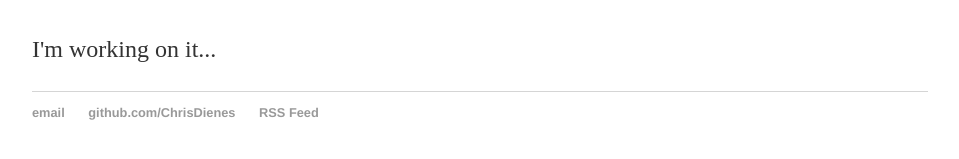
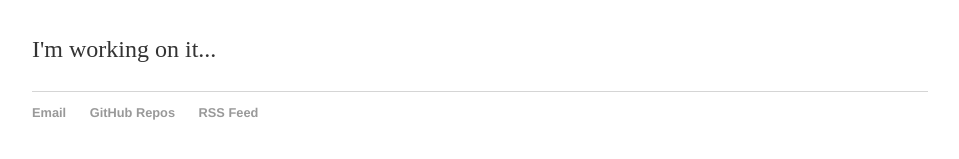
Before and after one commit to ChrisDienes/ChrisDienes.github.io, a Jekyll site: the page built from index.html, in a window 1280 px wide. Shown: the part 164-323 px from the top of the page, without its empty margins (160-1119 px from the left). Built offline with Jekyll 4.4.1, drawn with Linux system fonts in a browser that asks for light colours.

Commit message:
Update default.html

```diff
--- a/_layouts/default.html
+++ b/_layouts/default.html
@@ -21,8 +21,8 @@
 			</div><!-- /.container -->
 			<footer>
 	    		<ul>
-	        		<li><a href="mailto:crdienes@gmail.com">email</a></li>
-	        		<li><a href="https://github.com/ChrisDienes">github.com/ChrisDienes</a></li>
+	        		<li><a href="mailto:crdienes@gmail.com">Email</a></li>
+	        		<li><a href="https://github.com/ChrisDienes">GitHub Repos</a></li>
 				<li><a href="https://chrisdienes.github.io/blog/atom.xml">RSS Feed</a></li>
 				</ul>
 			</footer>
```
